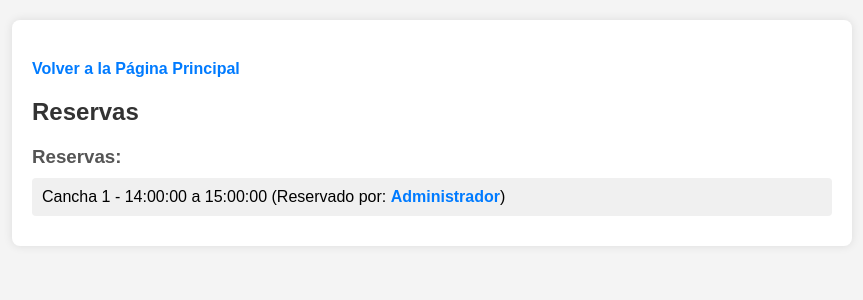
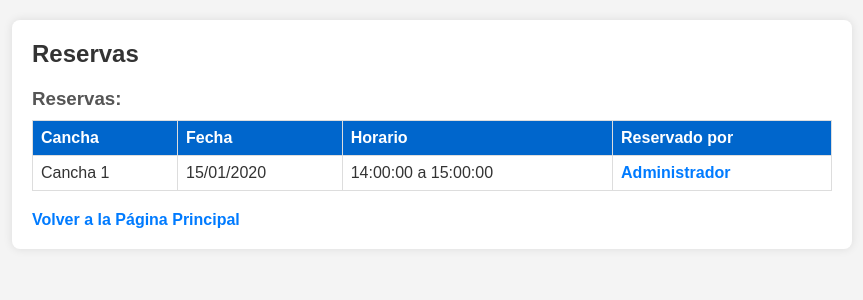
Before and after one commit to Sabalero23/reserva, a PHP site: page /admin/reservas.php in a window 1280 px wide. Shown: the top 300 px of the page, without its empty margins (208-1071 px from the left). Run offline with PHP 8.4, Linux system fonts and the light colour scheme; a user stored in the database is signed in; data comes from the database, SQL or seed files in the repository; tables that the repository leaves empty hold one stand-in row (values such as "Sample post").

Commit message:
Update reservas.php
Actualización

```diff
--- a/admin/reservas.php
+++ b/admin/reservas.php
@@ -7,11 +7,10 @@ if (!isset($_SESSION['usuario']) || $_SESSION['usuario']['rol'] !== 'admin') {
     exit();
 }
 
-
 // Consultar reservas
 try {
-    // Consultar reservas con información del usuario
-    $stmtReservas = $conn->prepare("SELECT r.id as reserva_id, c.nombre as cancha_nombre, h.horario_inicio, h.horario_fin, u.id as usuario_id, u.nombre as usuario_nombre
+    // Consultar reservas con información del usuario, incluyendo la fecha de reserva
+    $stmtReservas = $conn->prepare("SELECT r.id as reserva_id, c.nombre as cancha_nombre, h.horario_inicio, h.horario_fin, r.fecha_reserva, u.id as usuario_id, u.nombre as usuario_nombre
                                     FROM reservas r
                                     INNER JOIN canchas c ON r.cancha_id = c.id
                                     INNER JOIN horarios h ON r.horario_id = h.id
@@ -32,6 +31,7 @@ try {
 <head>
     <meta charset="UTF-8">
     <meta name="viewport" content="width=device-width, initial-scale=1.0">
+    <link rel="stylesheet" href="../estilos.css">
     <title>Reservas</title>
     <style>
         body {
@@ -91,24 +91,31 @@ try {
 </head>
 <body>
     <div class="container">
-        <p><a href="index.php">Volver a la Página Principal</a></p>
-
         <h2>Reservas</h2>
 
         <?php
         // Mostrar reservas con información del usuario
         if (!empty($reservas)) {
             echo "<h3>Reservas:</h3>";
-            echo "<ul>";
+            echo "<table>";
+            echo "<tr><th>Cancha</th><th>Fecha</th><th>Horario</th><th>Reservado por</th></tr>";
+
             foreach ($reservas as $reserva) {
-                echo "<li>{$reserva['cancha_nombre']} - {$reserva['horario_inicio']} a {$reserva['horario_fin']} (Reservado por: <a href='mostrar_usuario.php?id={$reserva['usuario_id']}'>{$reserva['usuario_nombre']}</a>)</li>";
+                echo "<tr>";
+                echo "<td>{$reserva['cancha_nombre']}</td>";
+                echo "<td>" . date('d/m/Y', strtotime($reserva['fecha_reserva'])) . "</td>";
+                echo "<td>{$reserva['horario_inicio']} a {$reserva['horario_fin']}</td>";
+                echo "<td><a href='mostrar_usuario.php?id={$reserva['usuario_id']}'>{$reserva['usuario_nombre']}</a></td>";
+                echo "</tr>";
             }
-            echo "</ul>";
+
+            echo "</table>";
         } else {
             echo "<p>No hay reservas realizadas.</p>";
         }
         ?>
 
+        <p><a href="index.php">Volver a la Página Principal</a></p>
     </div>
 </body>
 </html>
```
